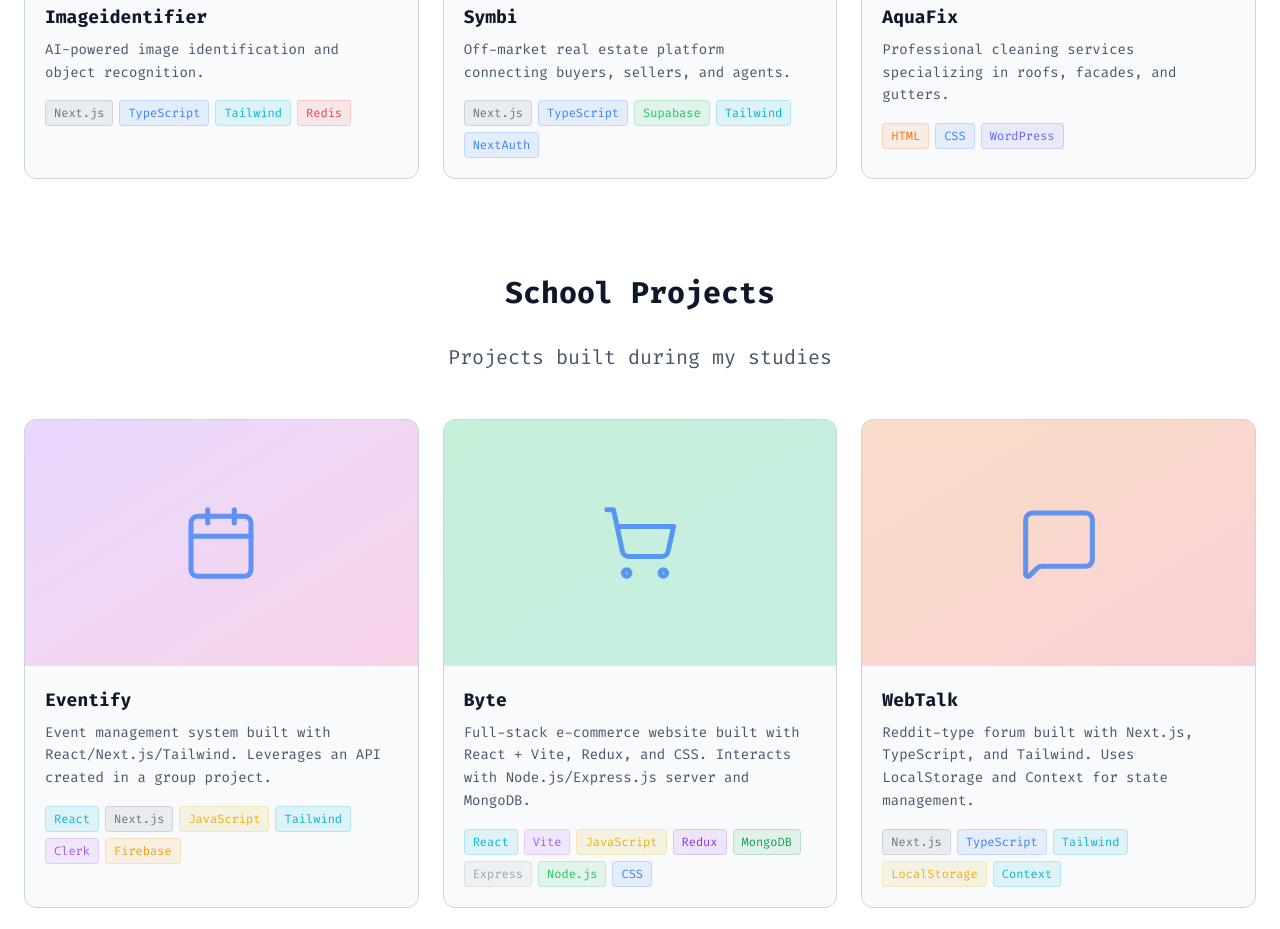
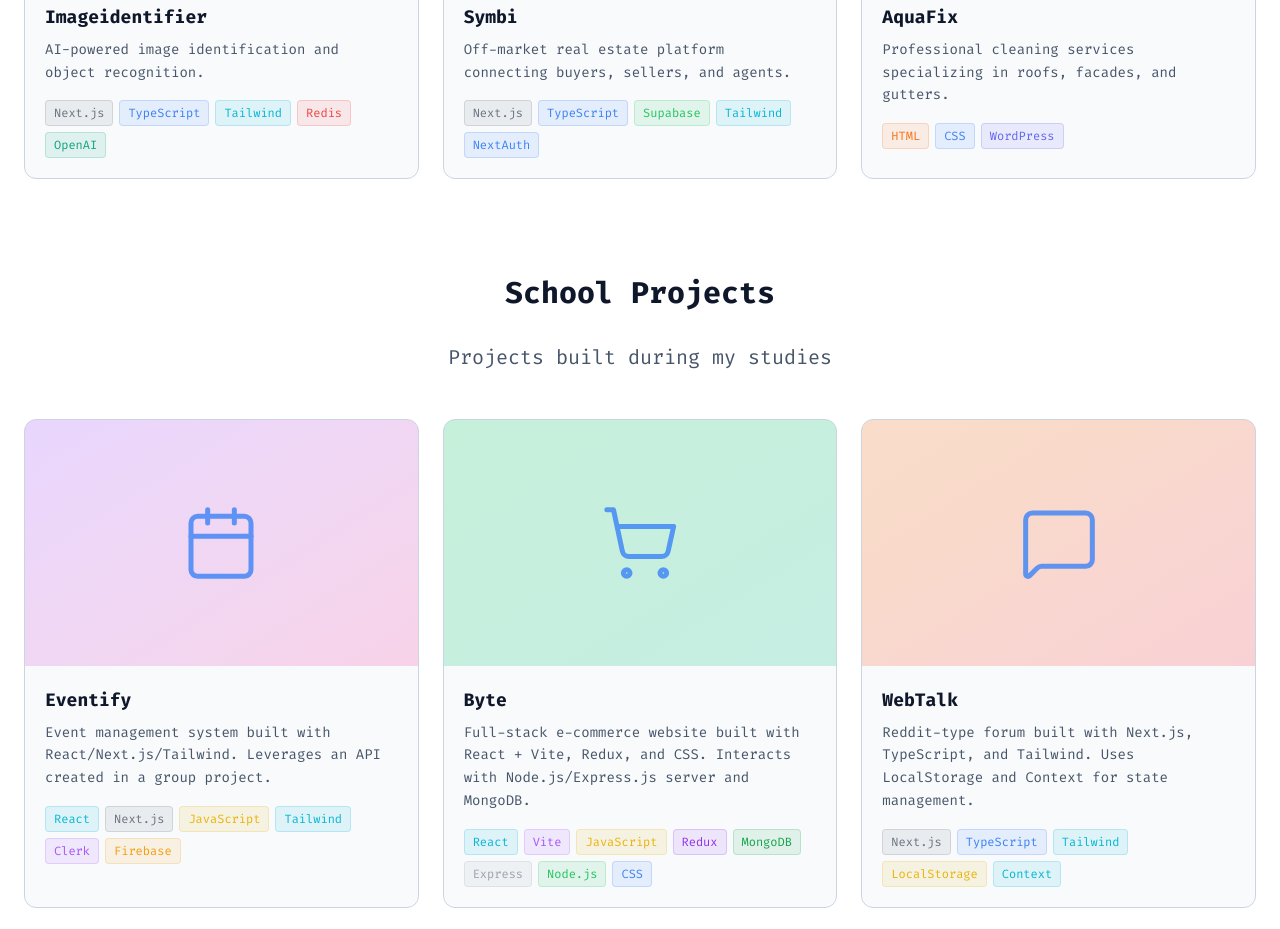
Before and after one commit to chvlpont/portfolio-ph, a Next.js app: page / in a window 1280 px wide. Shown: the part 2700-3629 px from the top of the page. Built offline with nearby package versions, Linux system fonts and the light colour scheme.

Commit message:
add openai to imageidentifier project

```diff
--- a/app/page.tsx
+++ b/app/page.tsx
@@ -166,6 +166,7 @@ const Portfolio = () => {
         { label: "TypeScript", color: "#3b82f6" },
         { label: "Tailwind", color: "#06b6d4" },
         { label: "Redis", color: "#ef4444" },
+        { label: "OpenAI", color: "#10a37f" },
       ],
     },
     {
```
